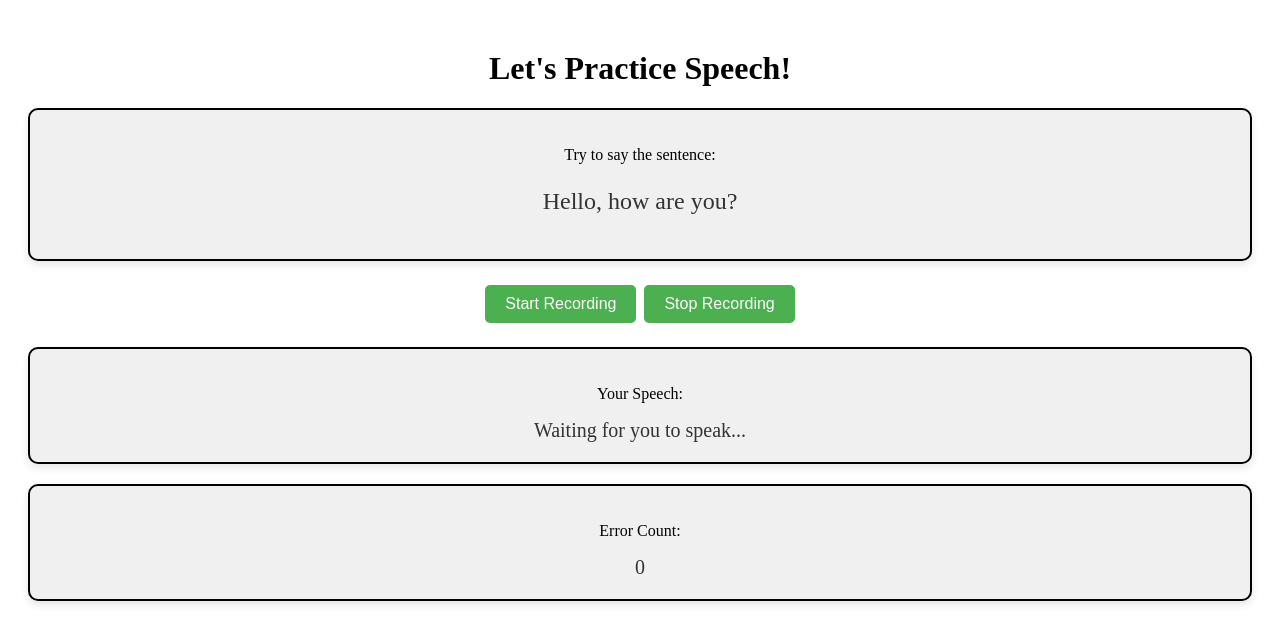
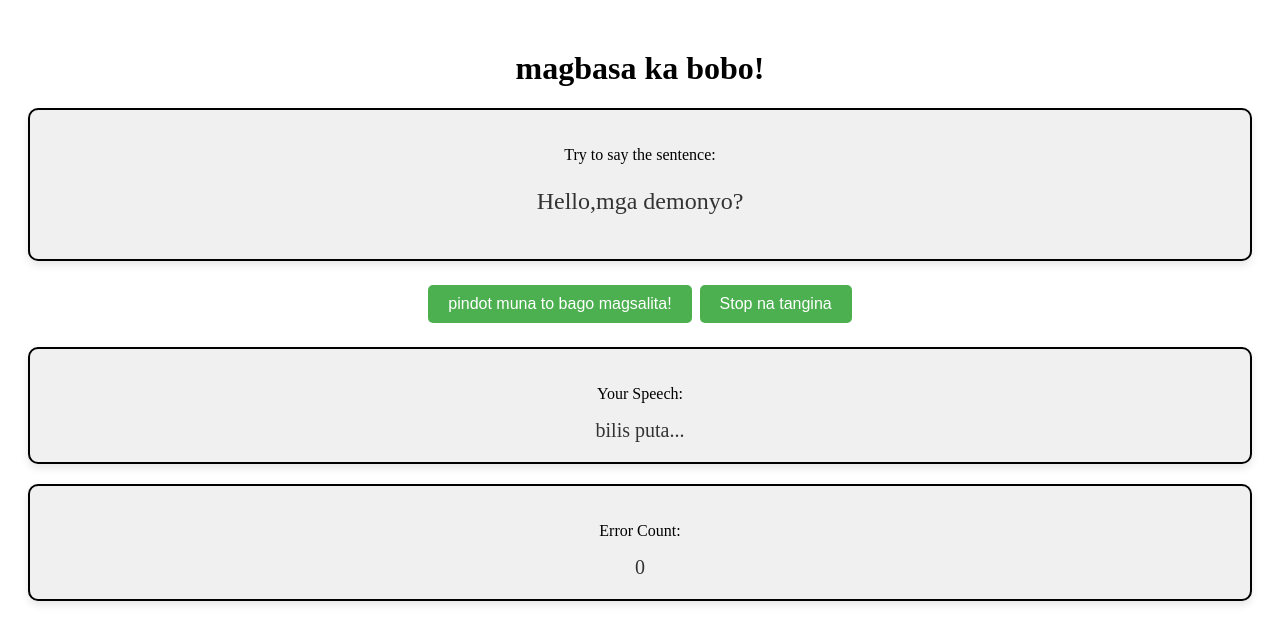
Before and after one commit to mrkkm11/read, a plain HTML site: page index.html in a window 1280 px wide. Drawn offline with Linux system fonts and the light colour scheme.

Commit message:
Update index.html

```diff
--- a/index.html
+++ b/index.html
@@ -44,21 +44,21 @@
 </head>
 <body>
     <div class="container">
-        <h1>Let's Practice Speech!</h1>
+        <h1>magbasa ka bobo!</h1>
 
         <div class="box">
             <p>Try to say the sentence:</p>
-            <p id="originalSentence" style="font-size: 24px; color: #333;">Hello, how are you?</p>
+            <p id="originalSentence" style="font-size: 24px; color: #333;">Hello,mga demonyo?</p>
         </div>
 
         <div class="input-box">
-            <button id="startRecording" class="button">Start Recording</button>
-            <button id="stopRecording" class="button" disabled>Stop Recording</button>
+            <button id="startRecording" class="button">pindot muna to bago magsalita!</button>
+            <button id="stopRecording" class="button" disabled>Stop na tangina</button>
         </div>
 
         <div class="box">
             <p>Your Speech:</p>
-            <div id="result" style="font-size: 20px; color: #333;">Waiting for you to speak...</div>
+            <div id="result" style="font-size: 20px; color: #333;">bilis puta...</div>
         </div>
 
         <div class="box">
@@ -84,7 +84,7 @@
         }
 
         recognition.onstart = () => {
-            resultDiv.innerHTML = 'Go ahead, say the sentence!';
+            resultDiv.innerHTML = 'magsasalita o sasapukin kita!';
         };
 
         recognition.onresult = (event) => {
```
